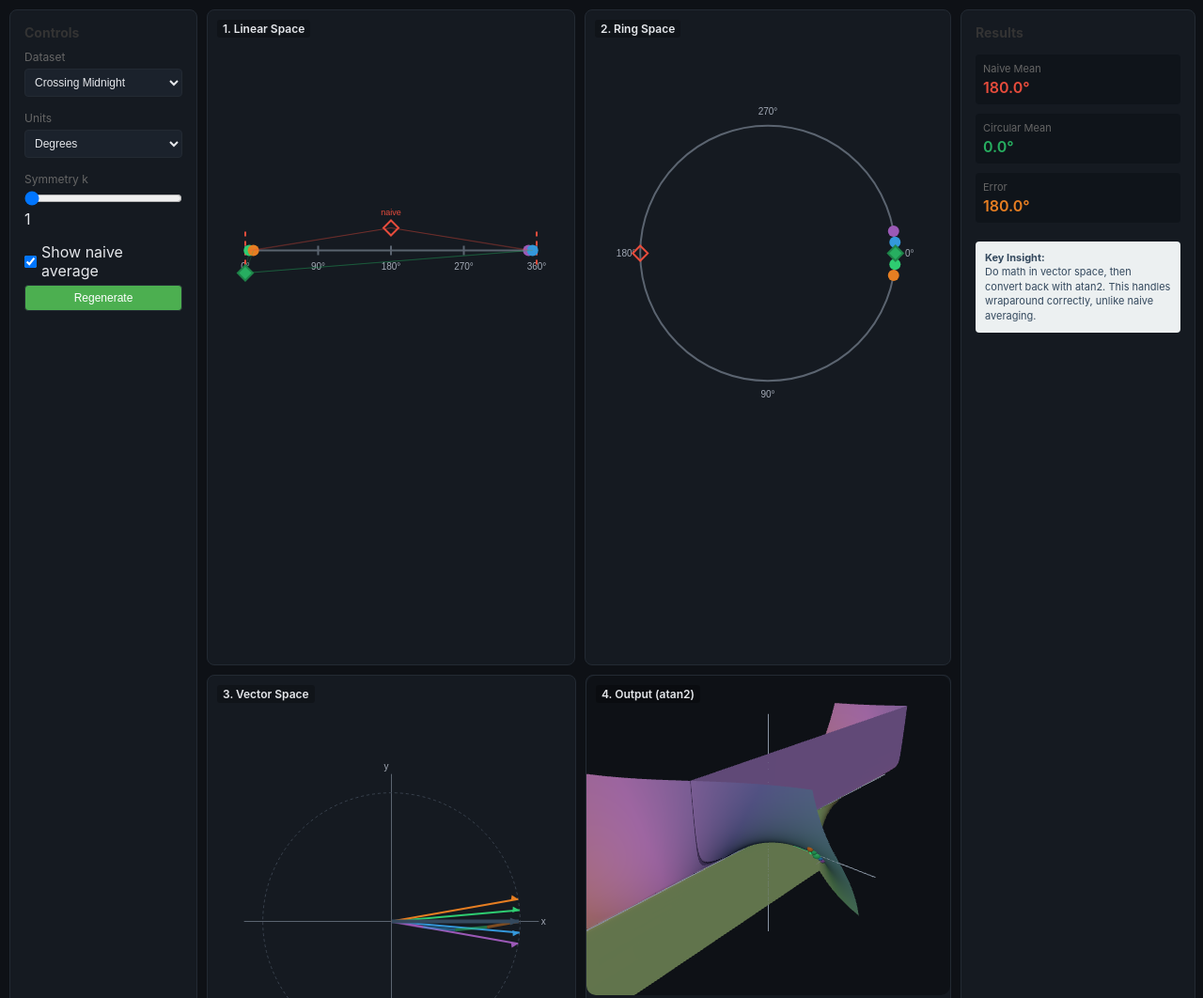
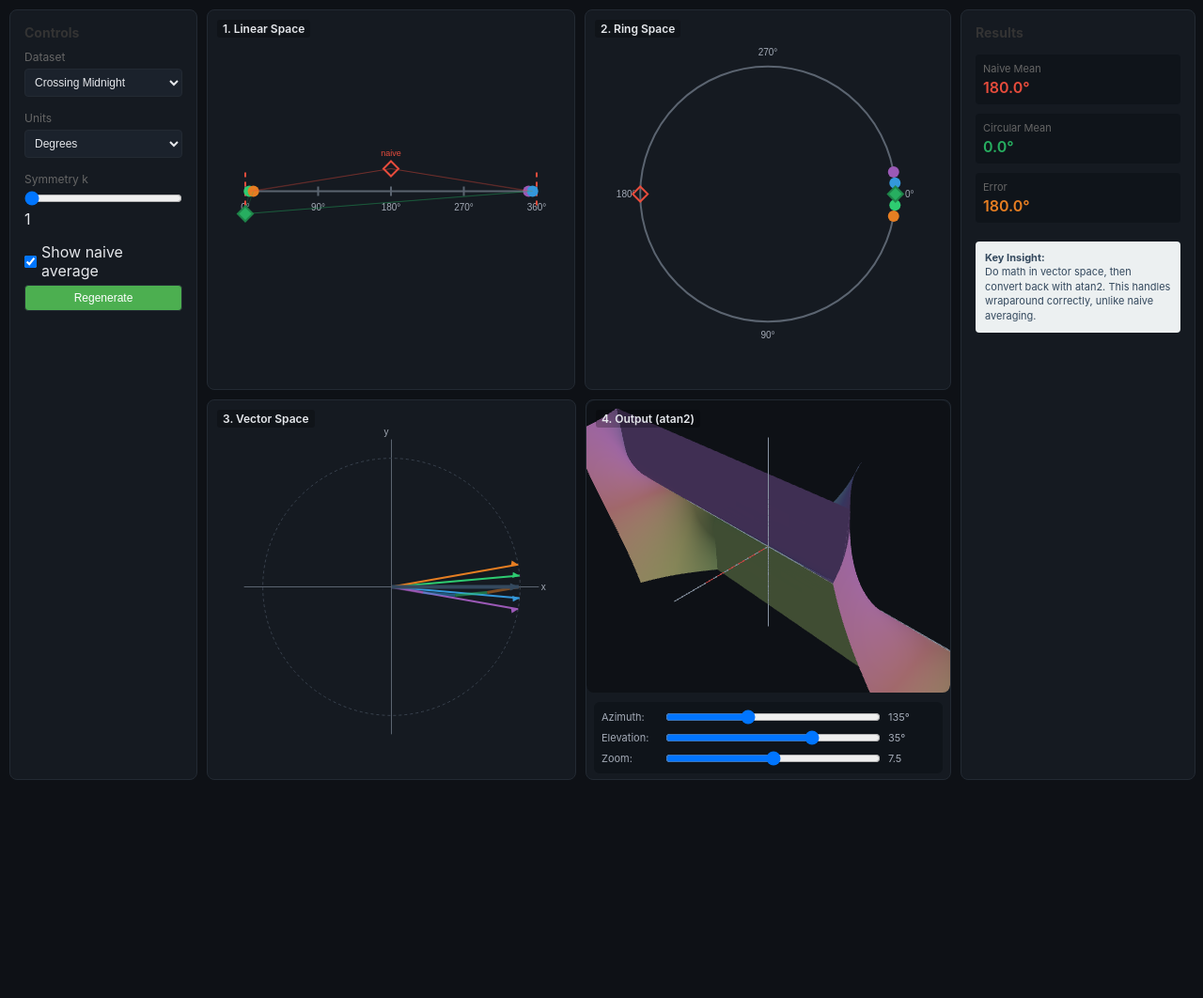
Before and after one commit to ByteBard97/project-flora-pitch-deck, a plain HTML site: page circular-average-playground.html in a window 1280 px wide. Shown: the top 1062 px of the page at 94% size. After the commit the page ends 830 px from the top, so only its background shows below. Drawn offline with nearby package versions, Linux system fonts and the light colour scheme.

Commit message:
getting closer

```diff
--- a/circular-average-playground.html
+++ b/circular-average-playground.html
@@ -271,12 +271,24 @@
                     <div class="panel-title">3. Vector Space</div>
                 </div>
                 <div class="panel">
-                    <div id="atan2Surface3d" style="width:100%;height:340px;position:relative;border-radius:10px;overflow:hidden;"></div>
-                    <div id="atan2ViewBtns" style="display:flex;gap:8px;flex-wrap:wrap;margin:8px 0 4px;"></div>
-                    <div id="atan2Caption" style="font-size:12px;color:var(--muted);margin:6px 0 0 8px;">
-                        Surface <code>z = atan2(y,x)</code>. Dashed line = branch cut. Colored dots = inputs on the surface; green = mean.
+                    <div id="atan2Surface3d" style="width:100%;height:calc(100% - 90px);position:relative;border-radius:10px;overflow:hidden;"></div>
+                    <div id="atan2ViewControls" style="margin:8px;background:#0f141a;padding:8px;border-radius:6px;">
+                        <div style="display:grid;grid-template-columns:60px 1fr 50px;gap:8px;align-items:center;margin-bottom:6px;">
+                            <label style="font-size:11px;color:var(--muted);">Azimuth:</label>
+                            <input type="range" id="azimuthSlider" min="0" max="360" value="135" style="width:100%;">
+                            <span id="azimuthValue" style="font-size:11px;color:var(--muted);">135°</span>
+                        </div>
+                        <div style="display:grid;grid-template-columns:60px 1fr 50px;gap:8px;align-items:center;margin-bottom:6px;">
+                            <label style="font-size:11px;color:var(--muted);">Elevation:</label>
+                            <input type="range" id="elevationSlider" min="-90" max="90" value="35" style="width:100%;">
+                            <span id="elevationValue" style="font-size:11px;color:var(--muted);">35°</span>
+                        </div>
+                        <div style="display:grid;grid-template-columns:60px 1fr 50px;gap:8px;align-items:center;">
+                            <label style="font-size:11px;color:var(--muted);">Zoom:</label>
+                            <input type="range" id="zoomSlider" min="3" max="12" value="7.5" step="0.1" style="width:100%;">
+                            <span id="zoomValue" style="font-size:11px;color:var(--muted);">7.5</span>
+                        </div>
                     </div>
-                    <canvas id="outputCanvas" style="height:120px;"></canvas>
                     <div class="panel-title">4. Output (atan2)</div>
                 </div>
             </div>
@@ -347,8 +359,7 @@
         const canvases = {
             linear: document.getElementById('linearCanvas'),
             ring: document.getElementById('ringCanvas'),
-            vector: document.getElementById('vectorCanvas'),
-            output: document.getElementById('outputCanvas')
+            vector: document.getElementById('vectorCanvas')
         };
 
         const contexts = {};
@@ -505,12 +516,14 @@
 
         // Resize canvases
         function resizeCanvases() {
-            const panels = document.querySelectorAll('.panel');
-            panels.forEach((panel, i) => {
-                const canvas = panel.querySelector('canvas');
-                const rect = panel.getBoundingClientRect();
-                canvas.width = rect.width;
-                canvas.height = rect.height;
+            // Only resize canvases in panels 1-3 (panel 4 no longer has a canvas)
+            Object.values(canvases).forEach(canvas => {
+                if (canvas) {
+                    const panel = canvas.closest('.panel');
+                    const rect = panel.getBoundingClientRect();
+                    canvas.width = rect.width;
+                    canvas.height = rect.height;
+                }
             });
         }
 
@@ -853,68 +866,10 @@
         }
 
         function drawOutputSpace(ctx) {
+            // This function is no longer needed - 3D surface replaced the 2D output
             const w = ctx.canvas.width;
             const h = ctx.canvas.height;
             ctx.clearRect(0, 0, w, h);
-
-            // Compass output (using full canvas height now)
-            const compassCx = w / 2;
-            const compassCy = h / 2;
-            const compassRadius = Math.min(w, h) * 0.35;
-
-            // Compute means for compass display
-            const cm = circularMean(angles, symmetryK);
-            const naive = naiveMean(angles);
-
-            // Draw compass circle
-            ctx.strokeStyle = '#5b6470';
-            ctx.lineWidth = 2;
-            ctx.beginPath();
-            ctx.arc(compassCx, compassCy, compassRadius, 0, 2 * Math.PI);
-            ctx.stroke();
-
-            // Draw compass marks
-            ctx.fillStyle = '#a3aab6';
-            ctx.font = '9px sans-serif';
-            ctx.textAlign = 'center';
-
-            const compassMarks = ['N', 'E', 'S', 'W'];
-            const compassAngles = [0, Math.PI/2, Math.PI, 3*Math.PI/2];
-
-            for (let i = 0; i < 4; i++) {
-                const angle = compassAngles[i] - Math.PI/2; // Adjust for north at top
-                const x = compassCx + Math.cos(angle) * (compassRadius + 12);
-                const y = compassCy + Math.sin(angle) * (compassRadius + 12);
-                ctx.fillText(compassMarks[i], x, y + 3);
-            }
-
-            // Draw circular mean marker
-            if (cm.valid) {
-                const angle = cm.angle - Math.PI/2;
-                const x = compassCx + Math.cos(angle) * compassRadius;
-                const y = compassCy + Math.sin(angle) * compassRadius;
-
-                ctx.fillStyle = COLS.embed;
-                ctx.beginPath();
-                ctx.arc(x, y, 5, 0, 2 * Math.PI);
-                ctx.fill();
-            }
-
-            // Draw naive mean marker if enabled
-            if (showNaive) {
-                const naive = naiveMean(angles);
-                const naiveAngle = mod2pi(naive) - Math.PI/2;
-                const x = compassCx + Math.cos(naiveAngle) * compassRadius;
-                const y = compassCy + Math.sin(naiveAngle) * compassRadius;
-
-                ctx.strokeStyle = COLS.naive;
-                ctx.fillStyle = 'white';
-                ctx.lineWidth = 2;
-                ctx.beginPath();
-                ctx.arc(x, y, 5, 0, 2 * Math.PI);
-                ctx.fill();
-                ctx.stroke();
-            }
         }
 
         // Update all visualizations
@@ -922,7 +877,6 @@
             drawLinearSpace(contexts.linear);
             drawRingSpace(contexts.ring);
             drawVectorSpace(contexts.vector);
-            drawOutputSpace(contexts.output);
             updateResults();
             if (window.__updateAtan2Markers) window.__updateAtan2Markers(angles, symmetryK);
         }
@@ -1161,18 +1115,33 @@ import * as THREE from "https://unpkg.com/three@0.160.0/build/three.module.js";
 
 let three = null;
 
-// ---- camera presets (fixed views) ----
-const CAM = {
-  isometric: { pos:[ 4.5, 3.5, 5.2], look:[0,0,0] }, // adjusted to match reference image
-  alongX:    { pos:[ 7.0, 0.0, 1.5], look:[0,0,0] },
-  alongY:    { pos:[ 0.0, 7.0, 1.5], look:[0,0,0] },
-  topDown:   { pos:[ 0.0, 0.0, 7.0], look:[0,0,0] },
-  lowAngle:  { pos:[ 3.0, 2.0, 2.4], look:[0,0,0] },
+// ---- orbital camera system ----
+let cameraParams = {
+  azimuth: 135,    // degrees around Z-axis (0-360)
+  elevation: 35,   // degrees pitch (-90 to +90)
+  zoom: 7.5        // distance from origin
 };
 
-function setView(name="isometric"){
-  const {camera, render} = three; const p = CAM[name]||CAM.isometric;
-  camera.position.set(...p.pos); camera.lookAt(...p.look); render();
+function updateCameraFromOrbit() {
+  if (!three) return;
+
+  // Convert degrees to radians
+  const azimuthRad = (cameraParams.azimuth * Math.PI) / 180;
+  const elevationRad = (cameraParams.elevation * Math.PI) / 180;
+
+  // Spherical to Cartesian coordinates
+  const x = cameraParams.zoom * Math.cos(elevationRad) * Math.cos(azimuthRad);
+  const y = cameraParams.zoom * Math.cos(elevationRad) * Math.sin(azimuthRad);
+  const z = cameraParams.zoom * Math.sin(elevationRad);
+
+  // Position camera and point at origin
+  three.camera.position.set(x, y, z);
+  three.camera.lookAt(0, 0, 0);
+  three.render();
+
+  // Console log current values for manual preset finding
+  console.log(`Camera: azimuth=${cameraParams.azimuth}°, elevation=${cameraParams.elevation}°, zoom=${cameraParams.zoom}`);
+  console.log(`Position: [${x.toFixed(2)}, ${y.toFixed(2)}, ${z.toFixed(2)}]`);
 }
 
 // Helper function to convert HSL to RGB (copied from main script)
@@ -1281,18 +1250,39 @@ function initAtan2Surface(){
   });
 
   three = { mount, renderer, scene, camera, markers, render };
-  setView('isometric'); render();
 
-  // build preset buttons
-  const bar = document.getElementById('atan2ViewBtns');
-  if (bar) {
-    bar.innerHTML = '';
-    Object.keys(CAM).forEach(name=>{
-      const b = document.createElement('button');
-      b.textContent = name;
-      b.style.cssText='padding:6px 10px;border:1px solid var(--border);border-radius:8px;background:var(--panel);color:var(--text);cursor:pointer;font-size:11px;';
-      b.onclick = ()=> setView(name);
-      bar.appendChild(b);
+  // Set up orbital camera controls
+  updateCameraFromOrbit();
+
+  // Wire up slider event handlers
+  const azimuthSlider = document.getElementById('azimuthSlider');
+  const elevationSlider = document.getElementById('elevationSlider');
+  const zoomSlider = document.getElementById('zoomSlider');
+  const azimuthValue = document.getElementById('azimuthValue');
+  const elevationValue = document.getElementById('elevationValue');
+  const zoomValue = document.getElementById('zoomValue');
+
+  if (azimuthSlider) {
+    azimuthSlider.addEventListener('input', (e) => {
+      cameraParams.azimuth = parseFloat(e.target.value);
+      azimuthValue.textContent = cameraParams.azimuth + '°';
+      updateCameraFromOrbit();
+    });
+  }
+
+  if (elevationSlider) {
+    elevationSlider.addEventListener('input', (e) => {
+      cameraParams.elevation = parseFloat(e.target.value);
+      elevationValue.textContent = cameraParams.elevation + '°';
+      updateCameraFromOrbit();
+    });
+  }
+
+  if (zoomSlider) {
+    zoomSlider.addEventListener('input', (e) => {
+      cameraParams.zoom = parseFloat(e.target.value);
+      zoomValue.textContent = cameraParams.zoom.toFixed(1);
+      updateCameraFromOrbit();
     });
   }
 }
@@ -1329,18 +1319,6 @@ function updateAtan2Markers(angles, k=1){
     // XY arrow
     const arr = new THREE.ArrowHelper(new THREE.Vector3(sx,sy,0).normalize(), new THREE.Vector3(0,0,0), r, 0x2ecc71, 0.12, 0.08);
     g.add(arr);
-
-    // Update caption with mean z value
-    const caption = document.getElementById('atan2Caption');
-    if (caption) {
-      caption.innerHTML = `Surface <code>z=atan2(y,x)</code>. Mean z = ${mz.toFixed(3)} rad. Dashed line = branch cut.`;
-    }
-  } else {
-    // Update caption when no valid mean
-    const caption = document.getElementById('atan2Caption');
-    if (caption) {
-      caption.innerHTML = `Surface <code>z=atan2(y,x)</code>. No well-defined mean. Dashed line = branch cut.`;
-    }
   }
 
   three.render();
```
Also changed, not shown: interactive vector calculator.png, panel 4.png (added), useless graph.png (added).
